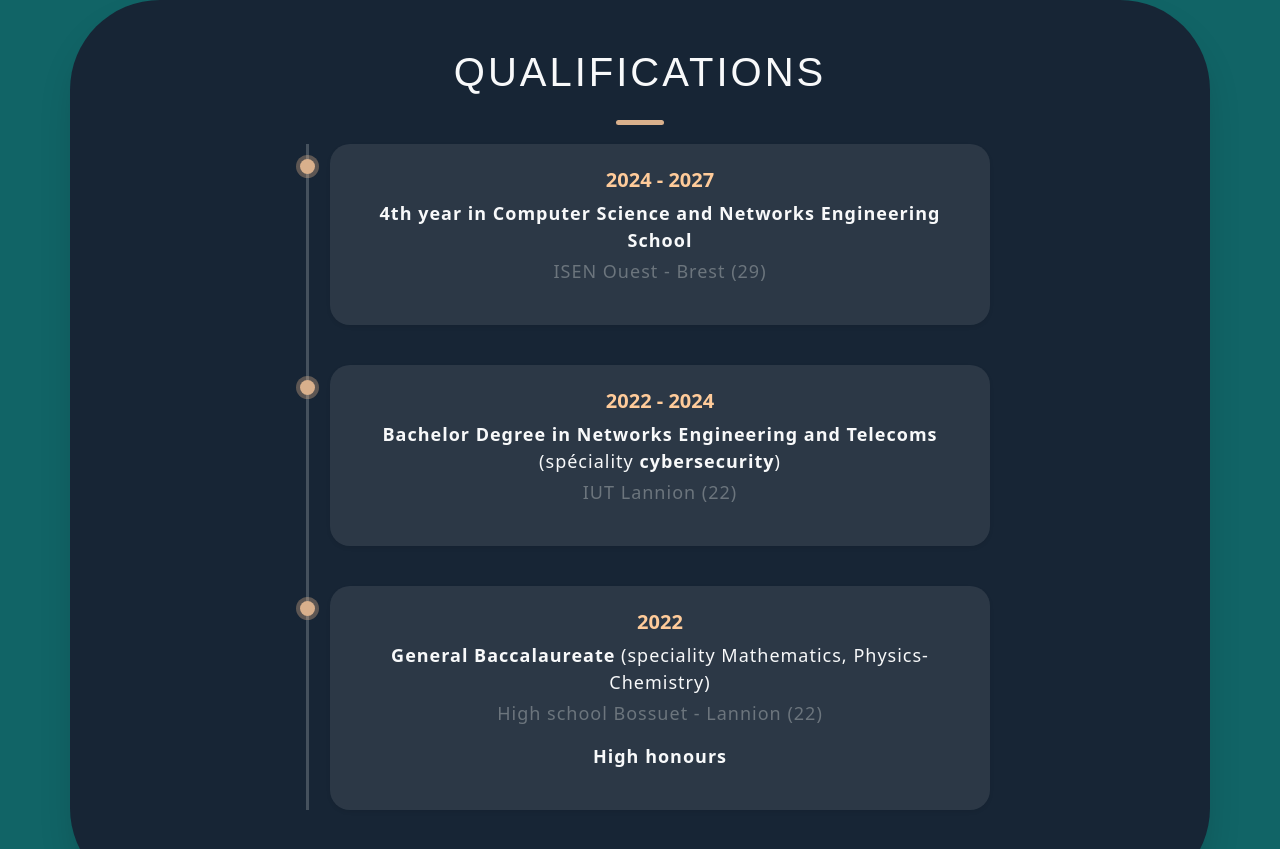
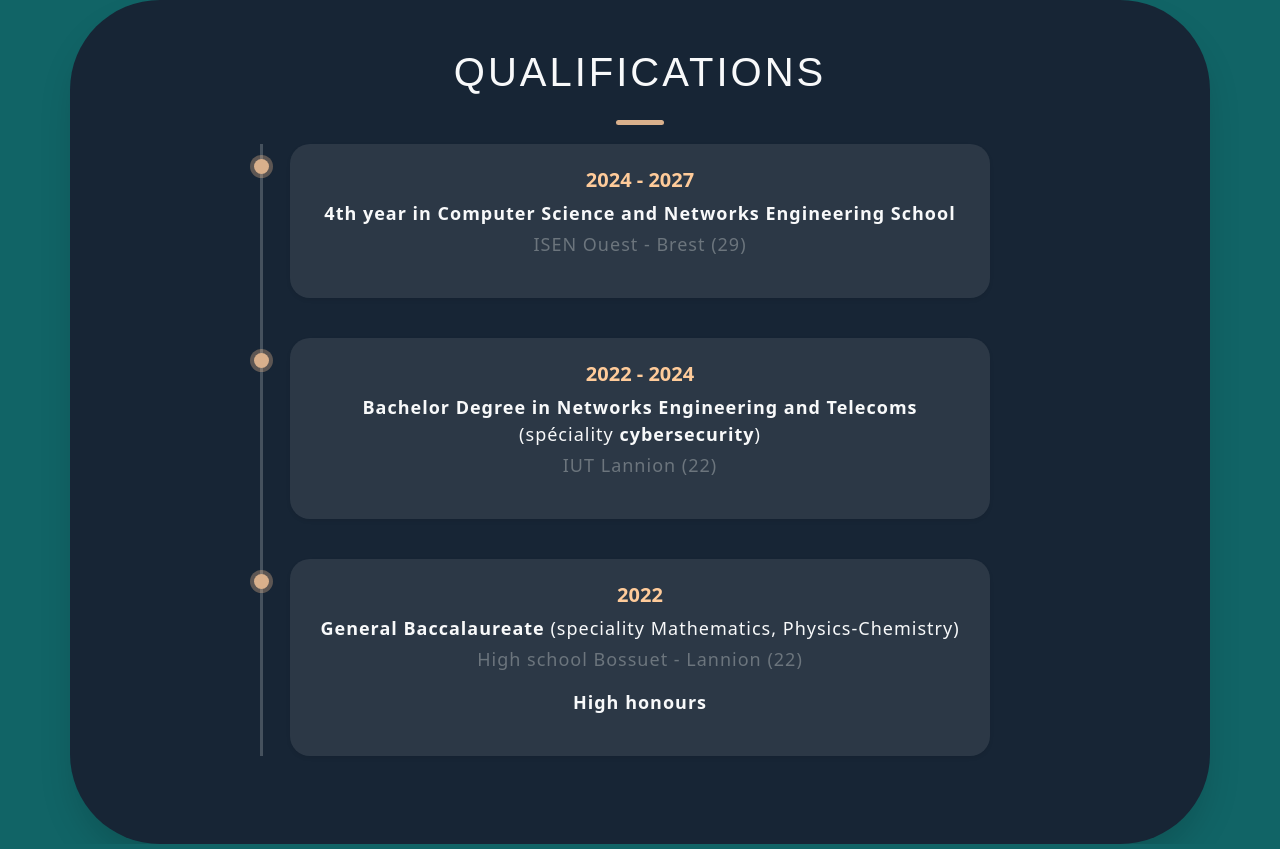
Before and after one commit to MarineRvdy/marinervdy.github.io, a plain HTML site: page en/index.html in a window 1280 px wide. Shown: the part 1395-2244 px from the top of the page. Drawn offline with nearby package versions, Linux system fonts and the light colour scheme.

Commit message:
Modify formation

```diff
--- a/css/CSS_REVERDY.css
+++ b/css/CSS_REVERDY.css
@@ -368,7 +368,7 @@ a span:hover {
 }
 .timeline-line {
   position: absolute;
-  left: 16px;
+  left: -30px;
   top: 0;
   bottom: 0;
   width: 3px;
@@ -377,11 +377,10 @@ a span:hover {
 .timeline-item {
   position: relative;
   margin-bottom: 40px;
-  padding-left: 40px;
 }
 .timeline-dot {
   position: absolute;
-  left: 10px;
+  left: -36px;
   top: 15px;
   width: 15px;
   height: 15px;
@@ -413,6 +412,7 @@ a span:hover {
     text-align: center;
     padding-left: 0;
   }
+
 
     .timeline-dot {
         display: none;
```
